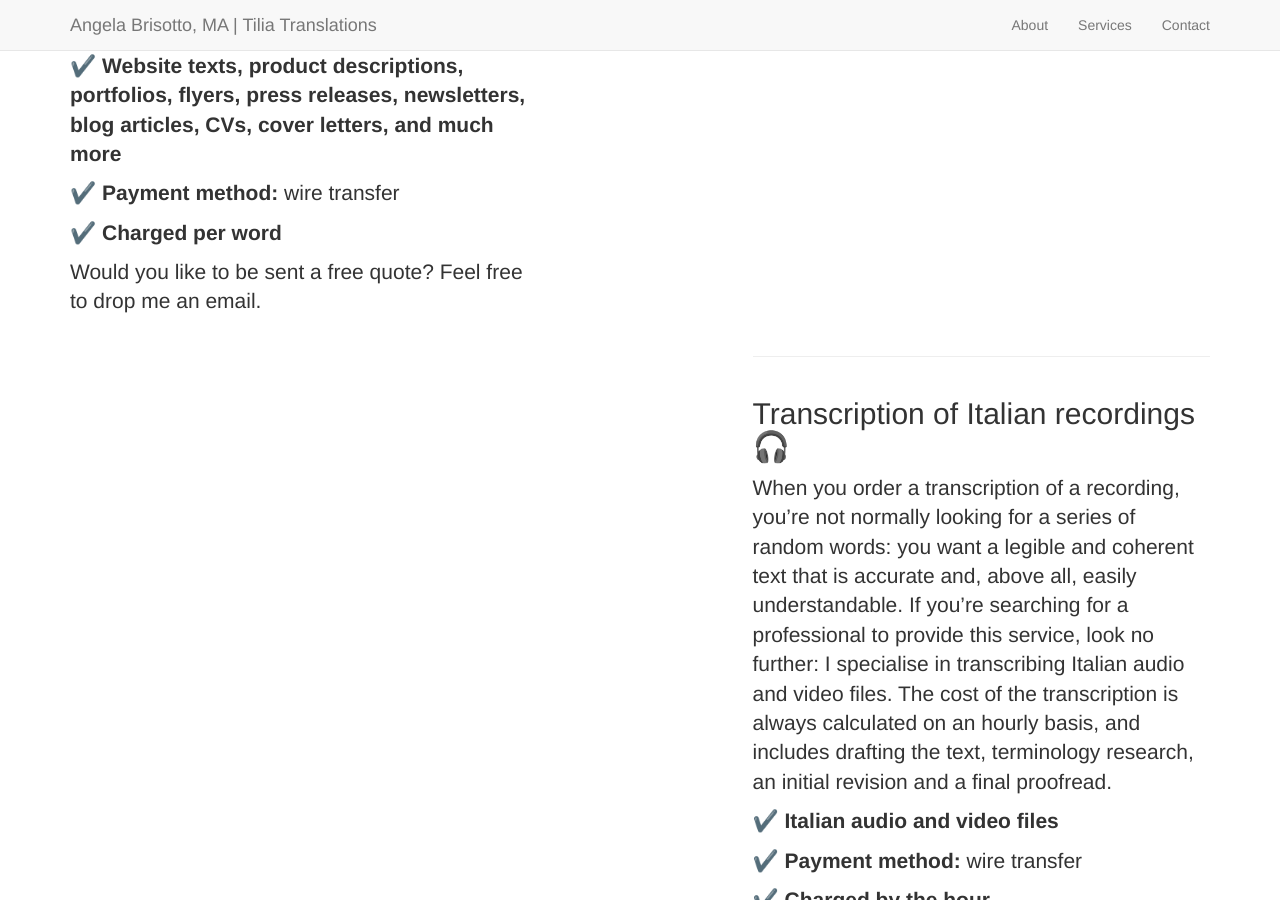
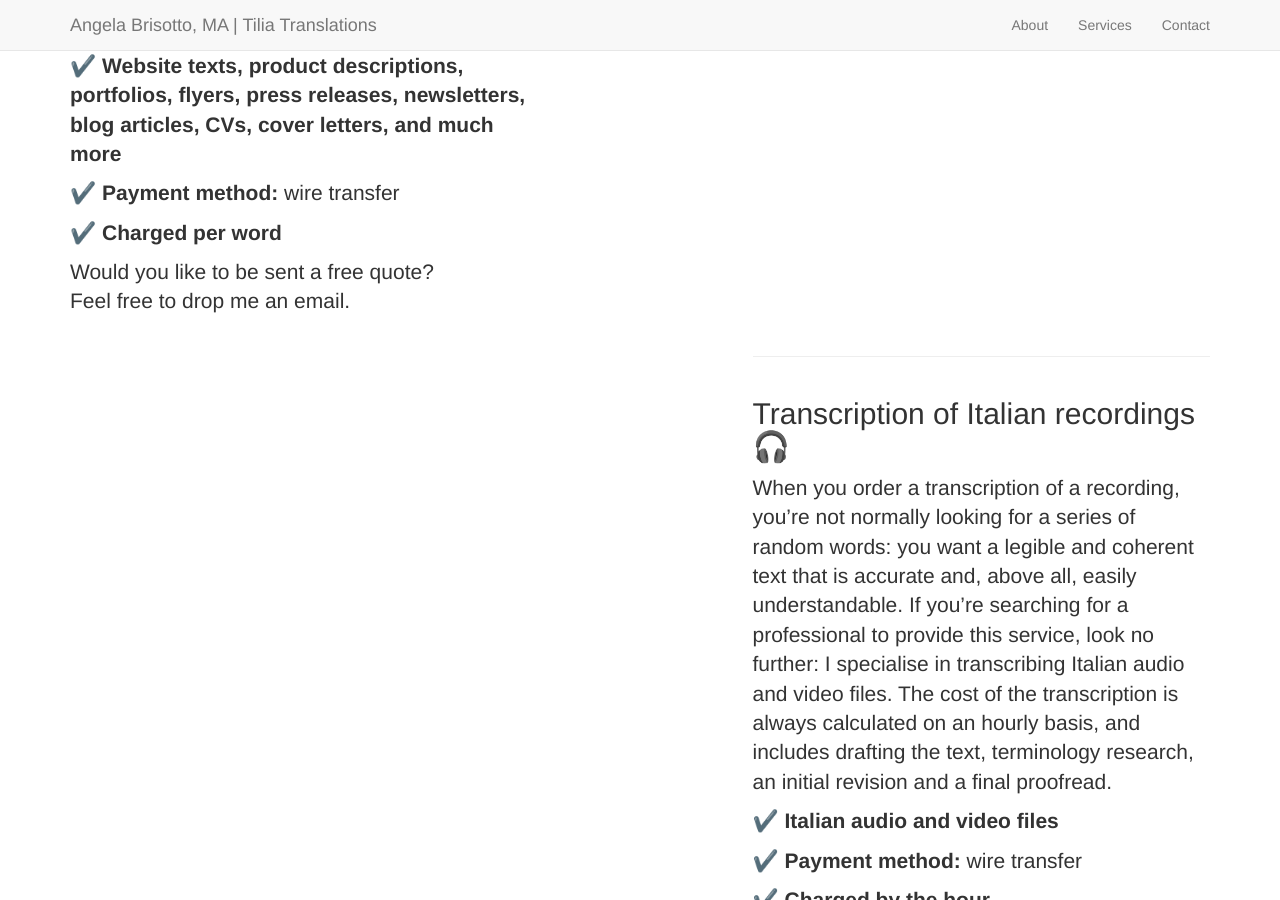
Before and after one commit to angelatiliatranslations/englishversion, a Jekyll site: the page built from _posts/2014-09-21-services-1.markdown, in a window 1280 px wide and 900 px high, scrolled down 2160 px. Built offline with Jekyll 4.4.1, drawn with Linux system fonts in a browser that asks for light colours; nearby versions of some CDN libraries; library files that are not in the unit come from our copies.

Commit message:
Update 2014-09-21-services-1.markdown

```diff
--- a/_posts/2014-09-21-services-1.markdown
+++ b/_posts/2014-09-21-services-1.markdown
@@ -18,5 +18,7 @@ A translation takes your words on a journey to an incredible destination. If you
 <strong>✔️ Charged per word</strong>
 </p>
 <p>
-Would you like to be sent a free quote? Feel free to drop me an email.
+Would you like to be sent a free quote?
+<br>
+Feel free to drop me an email.
 </p>
```
